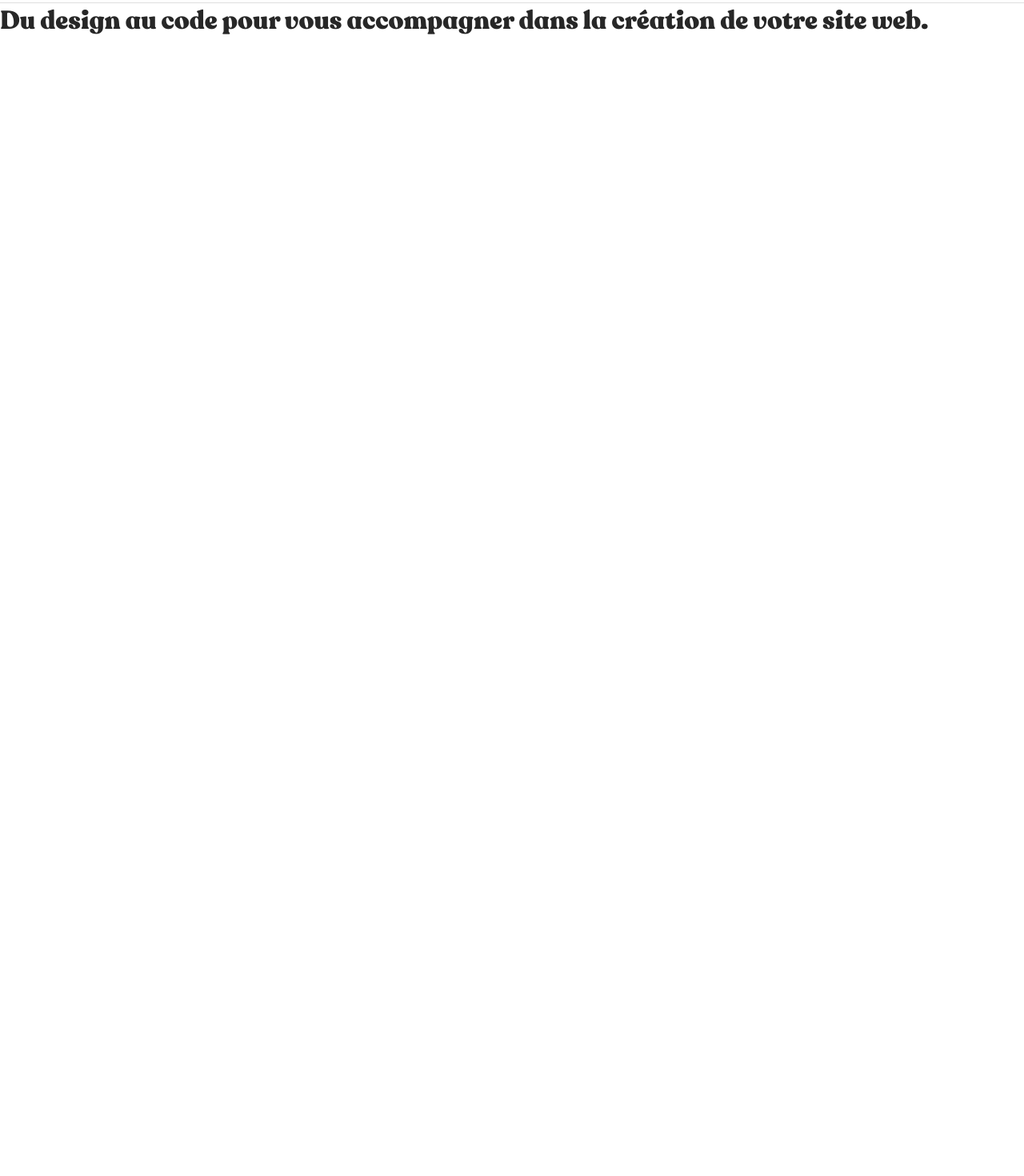
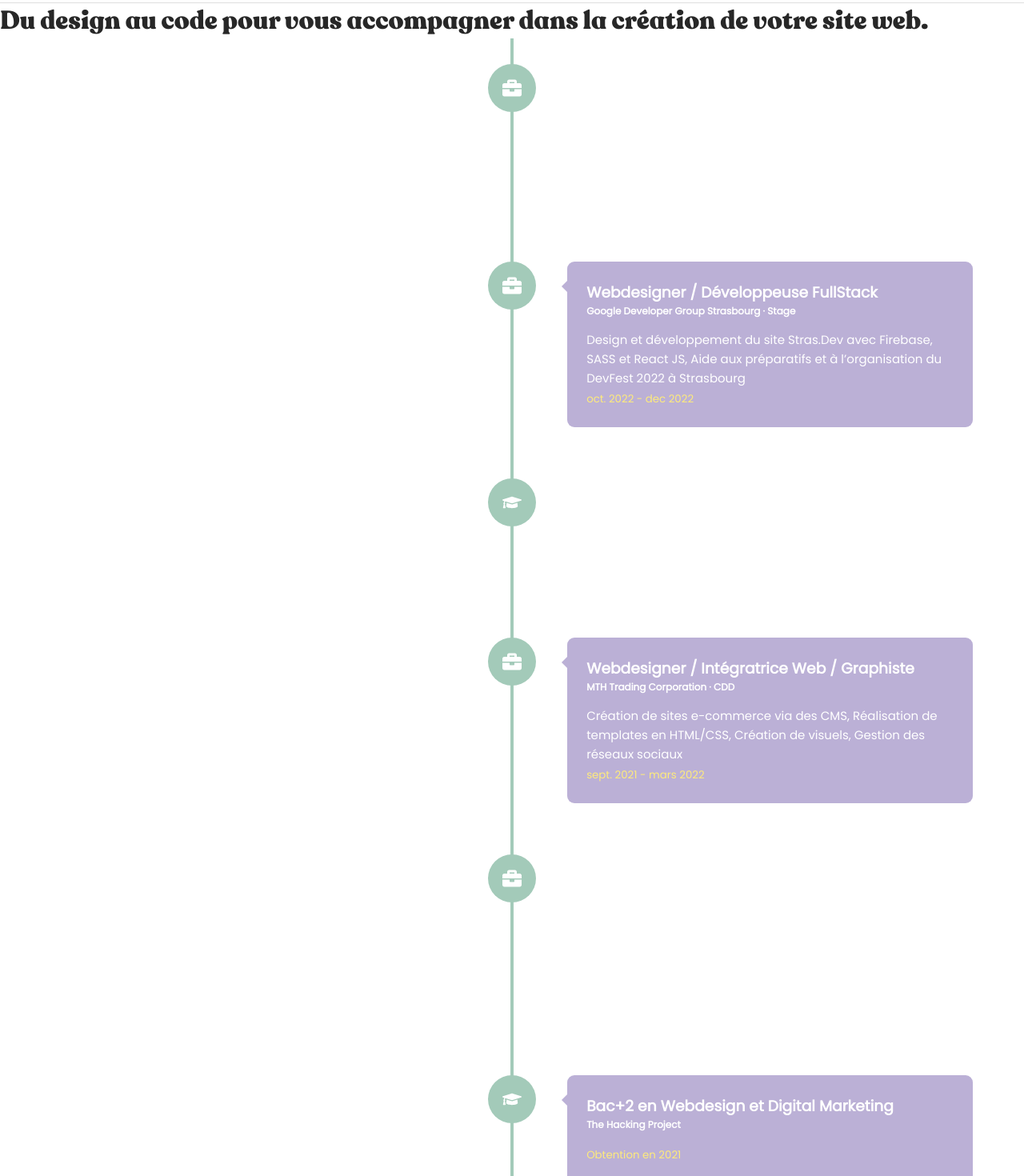
Before and after one commit to Lxvia/portfolio, a React (Create React App) app: page /about in a window 1280 px wide. Shown: the part 60-1530 px from the top of the page at 80% size. Before the commit the page ends 800 px from the top, so only its background shows below. Built offline with nearby package versions, Linux system fonts and the light colour scheme.

Commit message:
timeline ok

```diff
--- a/package.json
+++ b/package.json
@@ -8,8 +8,10 @@
     "@testing-library/user-event": "^13.5.0",
     "react": "^18.2.0",
     "react-dom": "^18.2.0",
+    "react-icons": "^4.7.1",
     "react-router-dom": "^6.7.0",
     "react-scripts": "5.0.1",
+    "react-vertical-timeline-component": "^3.6.0",
     "reactjs-popup": "^2.0.5",
     "sass": "^1.57.1",
     "web-vitals": "^2.1.4"
--- /dev/null
+++ b/src/components/Timeline.js
@@ -0,0 +1,97 @@
+import React from "react";
+import {
+  VerticalTimeline,
+  VerticalTimelineElement,
+} from "react-vertical-timeline-component";
+import "react-vertical-timeline-component/style.min.css";
+import { FaGraduationCap, FaBriefcase } from "react-icons/fa";
+
+const Timeline = () => {
+  const experiences = [
+    {
+        title: "Certification Professionnelle: Techniques d’intégration Web",
+        description:
+          "Certification passée lors de ma formation en Digital Marketing et Webdesign.",
+        compagny: "Webforce3 · Strasbourg",
+        date: "Obtention en 2021",
+        icon: <FaGraduationCap/>,
+      },
+    {
+        title: "Bac+2 en Webdesign et Digital Marketing",
+        description: "",
+        compagny: "The Hacking Project",
+        date: "Obtention en 2021",
+        icon: <FaGraduationCap/>,
+      },
+    {
+      title: "Chargée de Marketing Digital / Social Media Manager / Graphiste",
+      description:
+        "Gestion des réseaux sociaux et de la newsletter, Création de visuels photo et vidéo avec la suite Adobe",
+      compagny: "EKLA SERUM · Stage",
+      date: "mai 2021 - juil. 2021",
+        icon: <FaBriefcase/>,
+    },
+    {
+      title: "Webdesigner / Intégratrice Web / Graphiste",
+      description:
+        "Création de sites e-commerce via des CMS, Réalisation de templates en HTML/CSS, Création de visuels, Gestion des réseaux sociaux",
+      compagny: "MTH Trading Corporation · CDD",
+      date: "sept. 2021 - mars 2022",
+      icon: <FaBriefcase/>,
+    },
+    {
+        title: "Bac+2 en Développement Web (FullStack)",
+        description: "",
+        compagny: "The Hacking Project",
+        date: "Obtention en 2022 · Mention très bien",
+        icon: <FaGraduationCap/>,
+      },
+    {
+      title: "Webdesigner / Développeuse FullStack",
+      description:
+        "Design et développement du site Stras.Dev avec Firebase, SASS et React JS, Aide aux préparatifs et à l’organisation du DevFest 2022 à Strasbourg",
+      compagny: "Google Developer Group Strasbourg · Stage",
+      date: "oct. 2022 - dec 2022",
+      icon: <FaBriefcase/>,
+    },
+    {
+      title: "Membre / Développeuse FullStack",
+      description:
+        "Développement d'applications et maintenance des sites internet. Organisation des différents évènements.",
+      compagny: "Google Developer Group Strasbourg ·  Bénévolat",
+      date: "En cours",
+      icon: <FaBriefcase/>,
+    },
+  ];
+
+  return (
+    <div className="timeline">
+      <VerticalTimeline
+      lineColor={"#a3cab9"}>
+          { [...experiences].reverse().map((el, i) => {
+              return(
+                  <VerticalTimelineElement
+          className="vertical-timeline-element--work"
+          contentStyle={{ background: "#bbb0d6", color: "#fff" }}
+          contentArrowStyle={{ borderRight: "7px solid  #bbb0d6" }}
+          date="2011 - present"
+          iconStyle={{ background: "#a3cab9", color: "#fff" }}
+          icon={el.icon}
+          key={i}
+        >
+          <h3 className="vertical-timeline-element-title">{el.title}</h3>
+          <h4 className="vertical-timeline-element-subtitle">{el.compagny}</h4>
+          <p>
+            {el.description}
+          </p>
+          <small>{el.date}</small>
+        </VerticalTimelineElement>
+              )
+          })}
+
+      </VerticalTimeline>
+    </div>
+  );
+};
+
+export default Timeline;
--- a/src/pages/About.js
+++ b/src/pages/About.js
@@ -1,9 +1,11 @@
 import React from 'react';
+import Timeline from '../components/Timeline';
 
 const About = () => {
     return (
         <div>
             <h1>Du design au code pour vous accompagner dans la création de votre site web.</h1>
+            <Timeline />
         </div>
     );
 };
--- /dev/null
+++ b/src/styles/components/_timeline.scss
@@ -0,0 +1,29 @@
+.vertical-timeline-element {
+    .vertical-timeline-element-icon{
+        box-shadow: none;
+    }
+
+    .vertical-timeline-element-content {
+        -webkit-box-shadow: none;
+        box-shadow: none;
+        border-radius: 9px;
+        font-family: $font;
+
+        small{
+            color: $yellow;
+        }
+
+        h4{
+            font-size: 12px;
+        }
+
+        p{
+            color: white;
+            font-size: 15px;
+        }
+    }
+
+    .vertical-timeline-element-date {
+        display: none;
+    }
+}
--- a/src/styles/index.scss
+++ b/src/styles/index.scss
@@ -3,3 +3,4 @@
 @import "home";
 @import "./components/button";
 @import "./components/popupContact";
+@import "./components/timeline";
```
Also changed, not shown: 1 other file (tests, documents, lock files or other folders).
